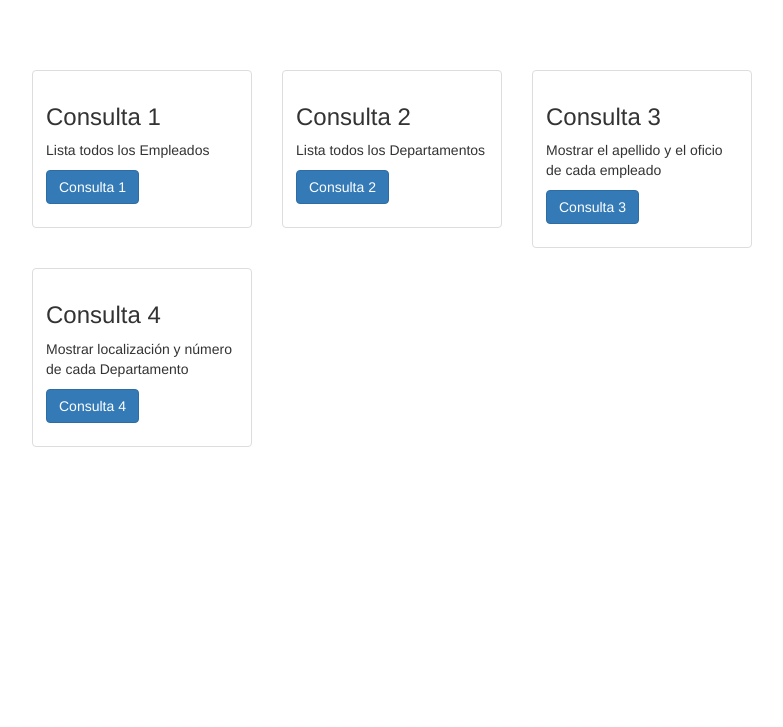
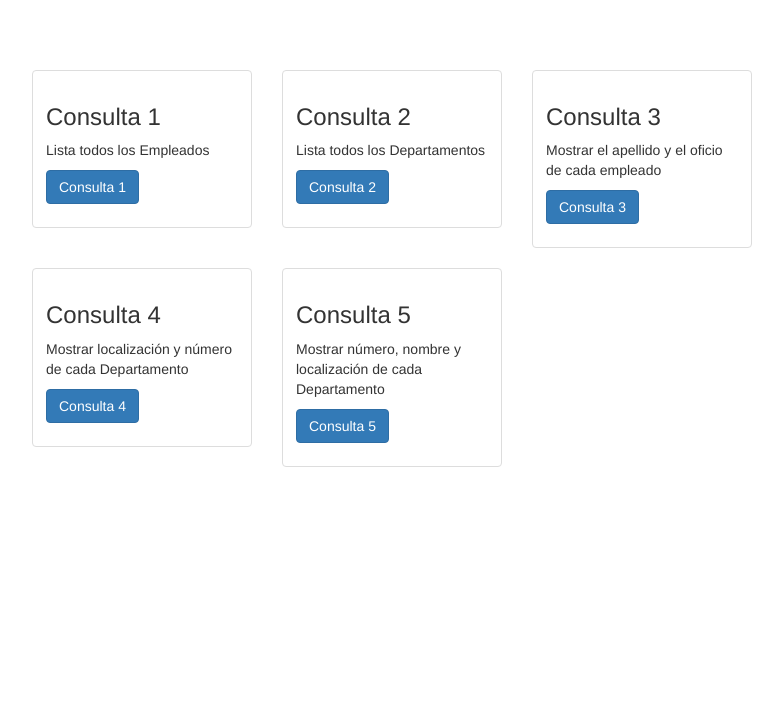
Before and after one commit to OscarAlpe/practica1yii, a Yii app: template views/site/index.php in a window 1280 px wide. Shown: the top 727 px of the page, without its empty margins (248-1031 px from the left). Run offline with PHP 8.4 and a stand-in for Yii, Linux system fonts and the light colour scheme; the template is opened without the code that fills it, so the values that code supplies are empty; some libraries are stand-ins or nearby versions.

Commit message:
Consulta 5: Mostrar número, nombre y localización de cada Departamento

```diff
--- a/views/site/index.php
+++ b/views/site/index.php
@@ -44,5 +44,14 @@ use yii\helpers\Html;
       </div>
     </div>
   </div>
+  <div class="col-sm-4">
+    <div class="thumbnail">
+      <div class="caption">
+        <h3>Consulta 5</h3>
+        <p>Mostrar número, nombre y localización de cada Departamento</p>
+        <p><?= Html::a('Consulta 5', ['/site/consulta5'], ['class'=>'btn btn-primary grid-button']) ?></p>
+      </div>
+    </div>
+  </div>
 </div>
 </div>
```
Also changed, not shown: controllers/SiteController.php (+18 -0 lines).
